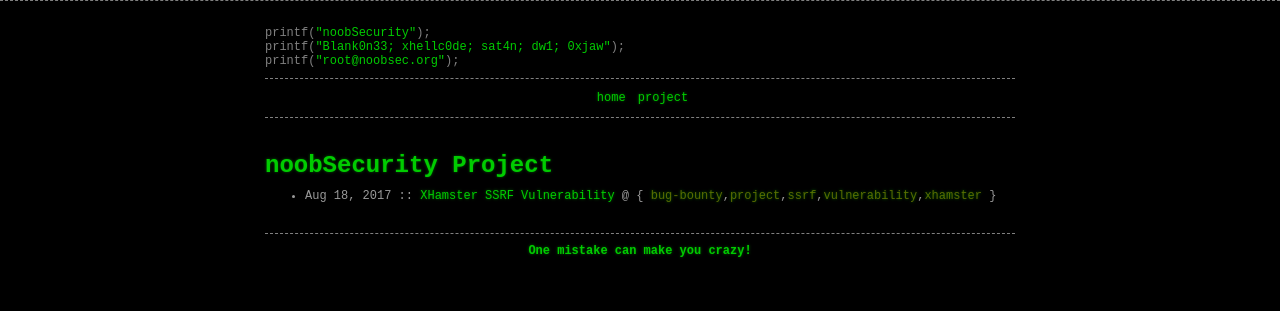
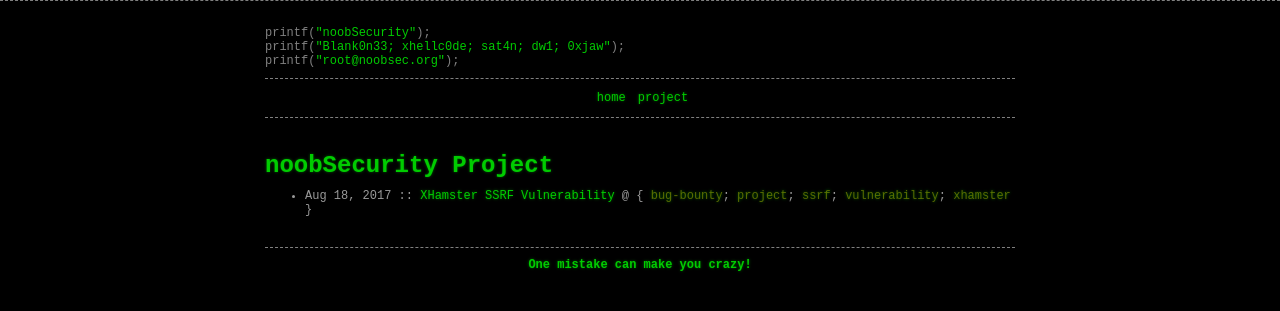
Before and after one commit to aryanrtm/noobsec.github.io, a Jekyll site: the page built from blog.md, in a window 1280 px wide. Shown: the top 311 px of the page. Built offline with Jekyll 4.4.1, drawn with Linux system fonts in a browser that asks for light colours.

Commit message:
Update blog.md

```diff
--- a/blog.md
+++ b/blog.md
@@ -12,7 +12,7 @@
             <a class="post-link" href="{{ post.url }}">{{ post.title }}</a>
             @ {
             {% assign tag = post.tags | sort %}
-            {% for category in tag %}<span><a href="/project/category/#{{ category }}" class="reserved">{{ category }}</a>{% if forloop.last != true %},{% endif %}</span>{% endfor %}
+            {% for category in tag %}<span><a href="/project/category/#{{ category }}" class="reserved">{{ category }}</a>{% if forloop.last != true %}; {% endif %}</span>{% endfor %}
             {% assign tag = nil %}
             }
         </li>
```
